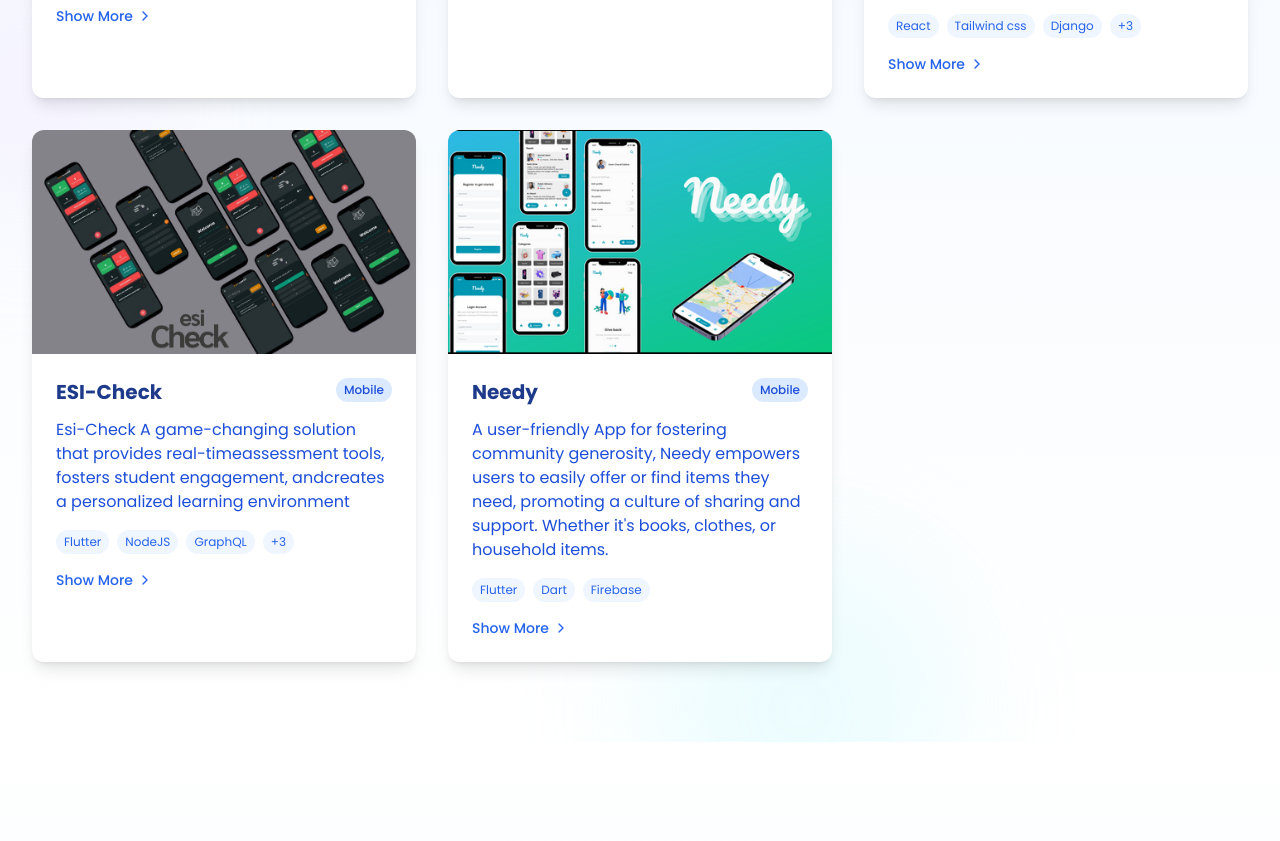
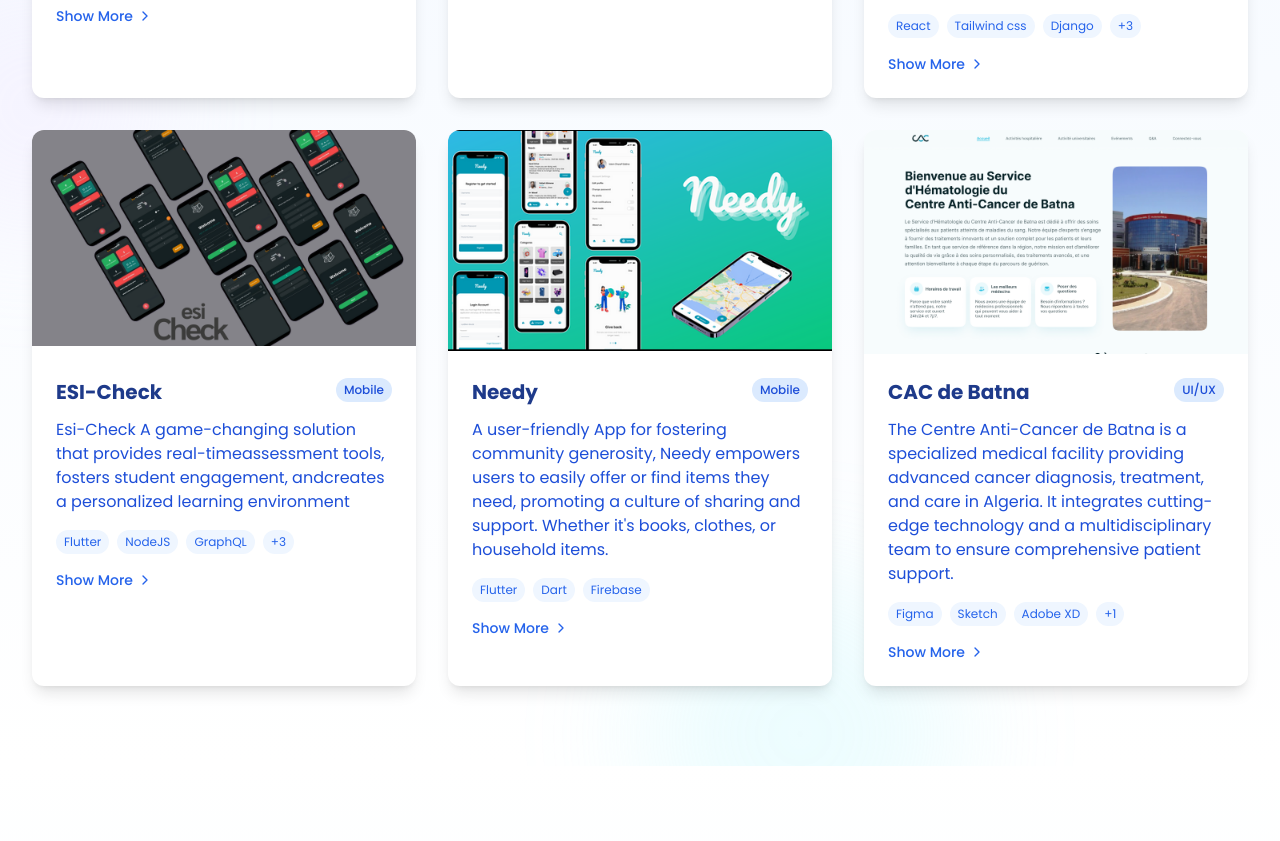
Before and after one commit to AchrafLarbi/DigitX, a React (Vite) app: page / in a window 1280 px wide. Shown: the part 3284-4125 px from the top of the page. Built offline with nearby package versions, Linux system fonts and the light colour scheme.

Commit message:
add email and fix teams

```diff
--- a/src/components/Projects.tsx
+++ b/src/components/Projects.tsx
@@ -74,7 +74,7 @@
 
   // Function to determine which links to show based on project ID
   const shouldShowExternalLink = (projectId: number) => {
-    return projectId === 1 || projectId === 2;
+    return projectId === 1 || projectId === 2 || projectId === 6;
   };
 
   const shouldShowGithubLink = (projectId: number) => {
@@ -153,7 +153,7 @@
                       project.image || "/placeholder.svg?height=400&width=600"
                     }
                     alt={project.title}
-                    className="w-full h-full object-cover transform group-hover:scale-110 transition-transform duration-700 ease-out"
+                    className="object-top transform group-hover:scale-110 transition-transform duration-700 ease-out"
                   />
                   <div className="absolute inset-0 bg-gradient-to-t from-blue-900/80 via-blue-900/40 to-transparent opacity-0 group-hover:opacity-100 transition-opacity duration-500"></div>
 
--- a/src/data.ts
+++ b/src/data.ts
@@ -8,7 +8,8 @@
 import EsiCheck from "./assets/projects/esicheck.png"
 import Studio from "./assets/projects/Studio_houari.png"
 import Needy from "./assets/projects/Needy.png"
-import Gamesooq from "./assets/projects/gamesooq.png"
+import Gamesooq from "./assets/projects/gamesooq2.png"
+import CAC from "./assets/projects/CAC.png"
 
 
 
@@ -138,6 +139,19 @@
     github: "https://github.com/yousef391/needyapp",
     date: "2023",
   },
+  {
+    id: 6,
+    title: "CAC de Batna",
+    titleAr: "CAC de Batna",
+    description: "The Centre Anti-Cancer de Batna is a specialized medical facility providing advanced cancer diagnosis, treatment, and care in Algeria. It integrates cutting-edge technology and a multidisciplinary team to ensure comprehensive patient support.",
+    descriptionAr: "مركز مكافحة السرطان في باتنة هو منشأة طبية متخصصة تُقدم تشخيصًا وعلاجًا ورعايةً متقدمةً للسرطان في الجزائر. يجمع المركز بين أحدث التقنيات وفريق متعدد التخصصات لضمان دعم شامل للمرضى.",
+    image: CAC,
+    category: "UI/UX",
+    technologies: ["Figma", "Sketch", "Adobe XD","Canva"],
+    link: "https://www.figma.com/design/sCKL4k5BH6ggLQ0LXWkuOJ/Blog-anti-cancer?node-id=3-510&t=KWFOafgkQfEogpQm-0",
+    github: "https://www.figma.com/design/sCKL4k5BH6ggLQ0LXWkuOJ/Blog-anti-cancer?node-id=3-510&t=KWFOafgkQfEogpQm-0",
+    date: "2024",
+  },
 ];
 
 export const services: Service[] = [
```
Also changed, not shown: src/assets/projects/CAC.png (added), 1 other file (tests, documents, lock files or other folders).
